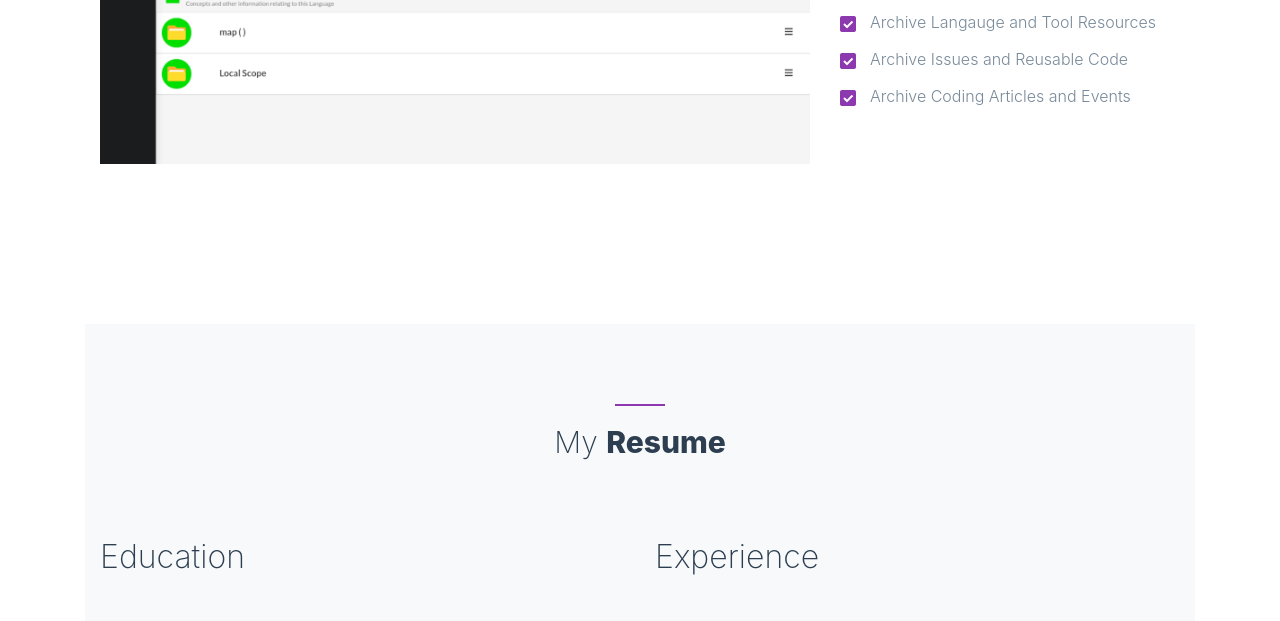
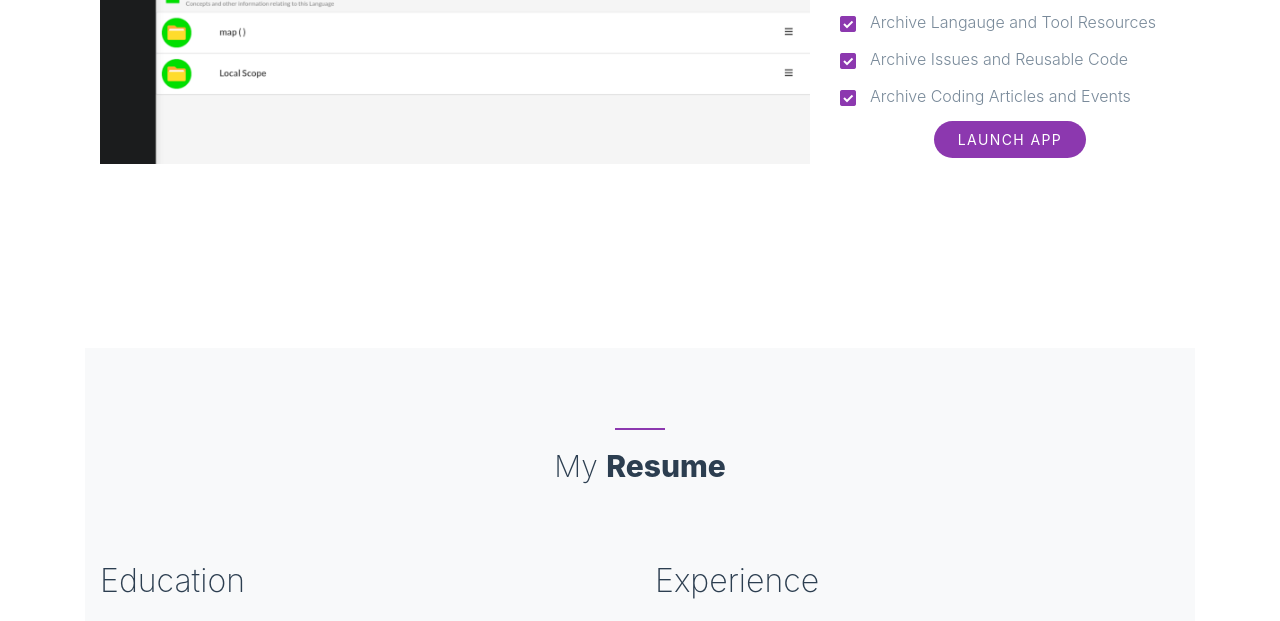
Before and after one commit to shanemiller89/shanemiller89.github.io, a plain HTML site: page index.html in a window 1280 px wide. Shown: the part 3180-3801 px from the top of the page. Drawn offline with nearby package versions, Linux system fonts and the light colour scheme; some packages are replaced by stand-ins of ours; no server answers; files whose address does not match are found by name.

Commit message:
added codeArchive launch button

```diff
--- a/index.html
+++ b/index.html
@@ -306,6 +306,8 @@
               <li class="site-check">Archive Langauge and Tool Resources</li>
               <li class="site-check">Archive Issues and Reusable Code</li>
               <li class="site-check">Archive Coding Articles and Events</li>
+              <li><div class="section-heading text-center"><a href="https://code-archive.herokuapp.com" class="btn btn-primary px-4 py-2 btn-sm">Launch App</a></div>
+              </li>
             </ul>
           </div>
         </div>
```
